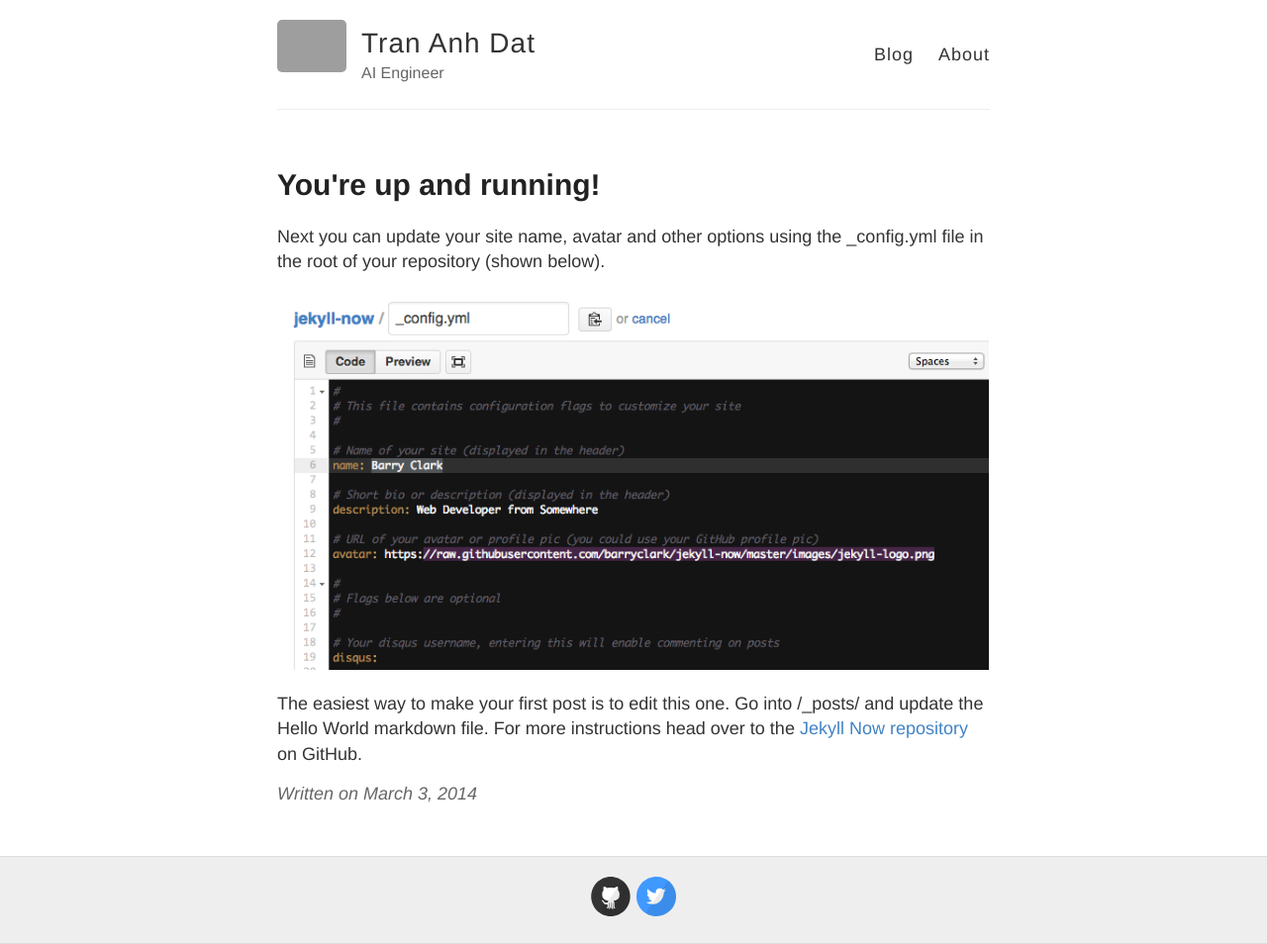
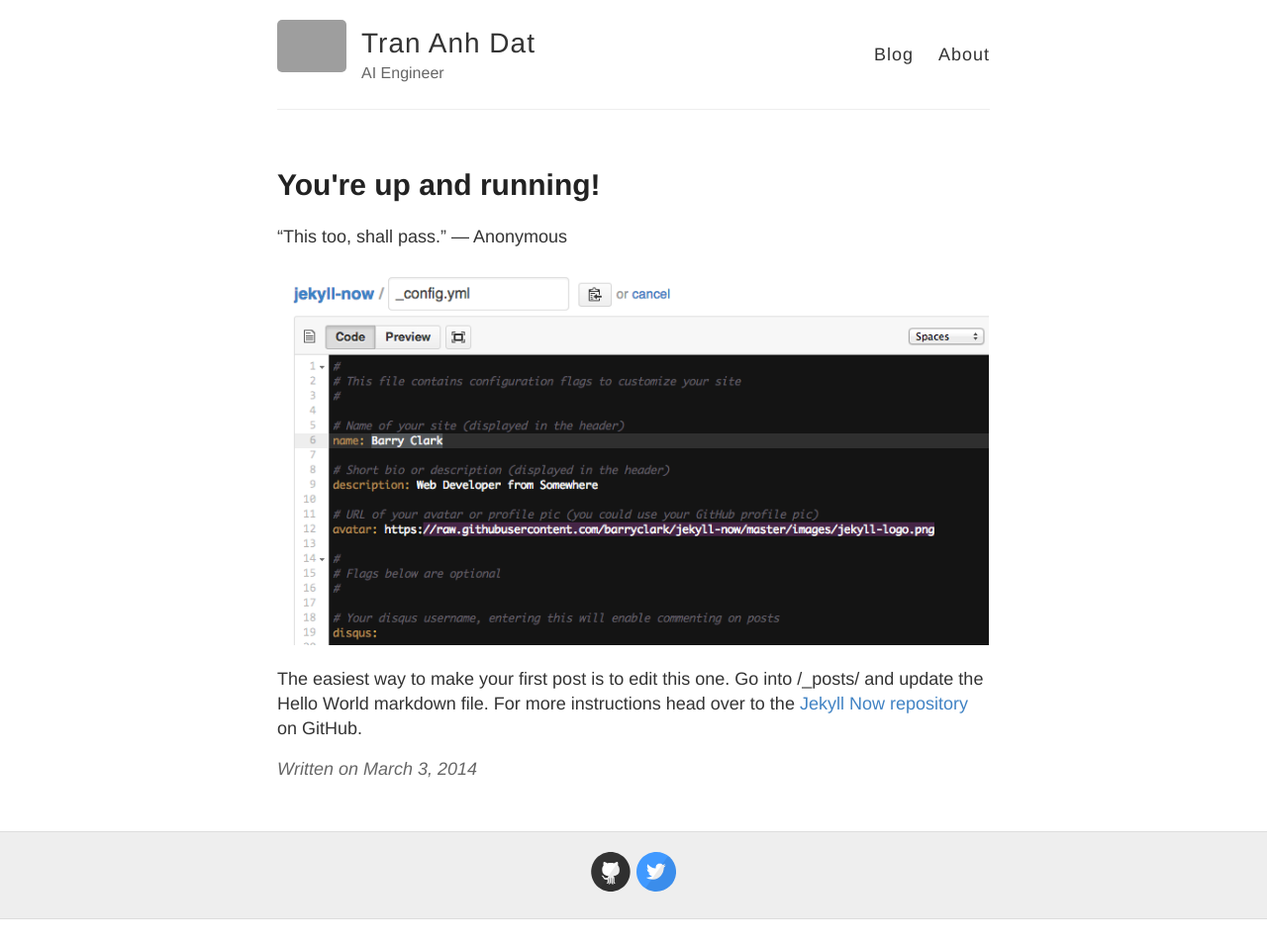
Before and after one commit to trananhdat/trananhdat.github.io, a Jekyll site: the page built from _posts/2014-3-3-Hello-World.md, in a window 1280 px wide. Shown: the whole page at 99% size. Built offline with Jekyll 4.4.1, drawn with Linux system fonts in a browser that asks for light colours; after the commit the page ends 929 px from its top, so only the background shows below that; grey boxes are pictures that could not be loaded.

Commit message:
update name

```diff
--- a/_posts/2014-3-3-Hello-World.md
+++ b/_posts/2014-3-3-Hello-World.md
@@ -3,7 +3,7 @@ layout: post
 title: You're up and running!
 ---
 
-Next you can update your site name, avatar and other options using the _config.yml file in the root of your repository (shown below).
+"This too, shall pass." — Anonymous
 
 ![_config.yml]({{ site.baseurl }}/images/config.png)
 
```
